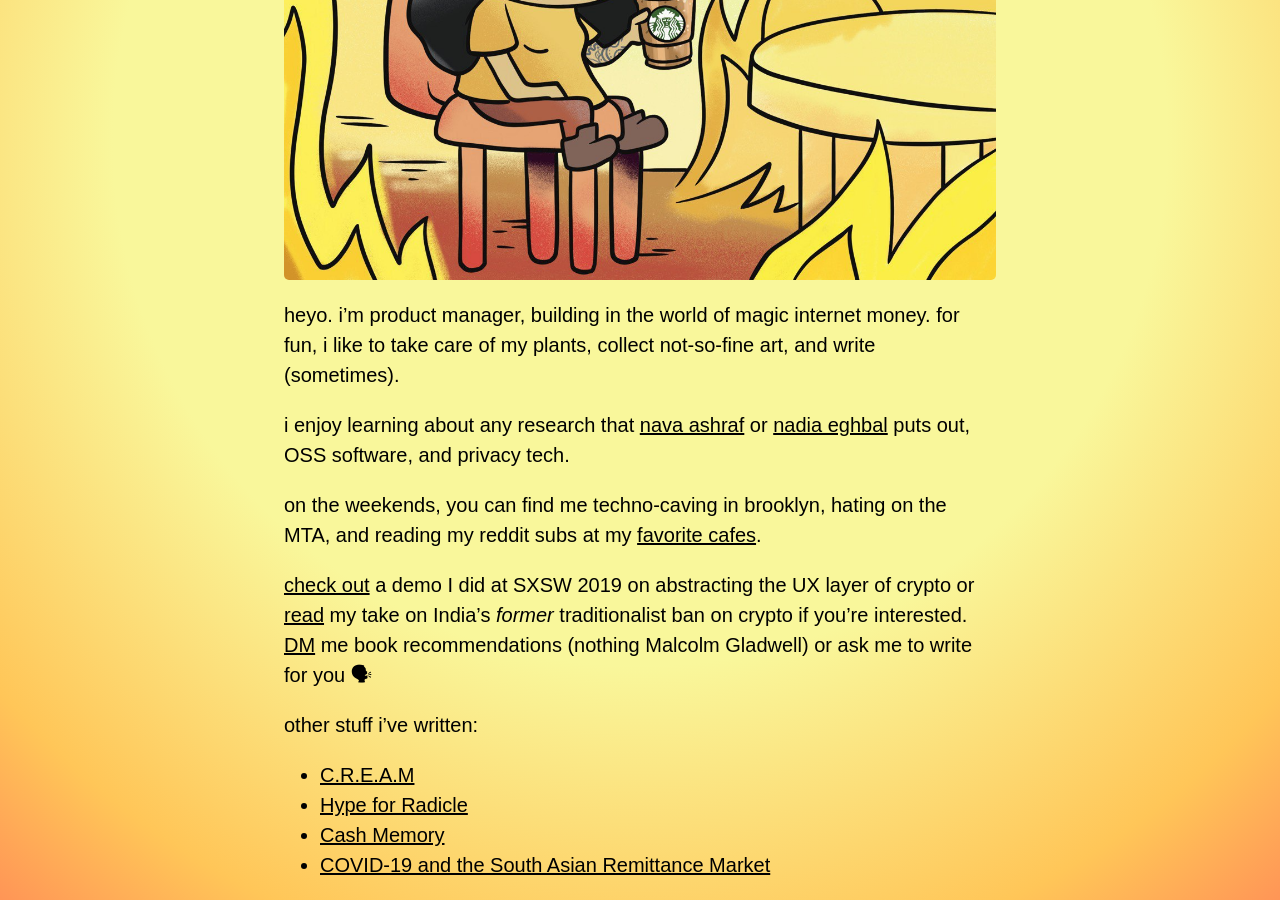
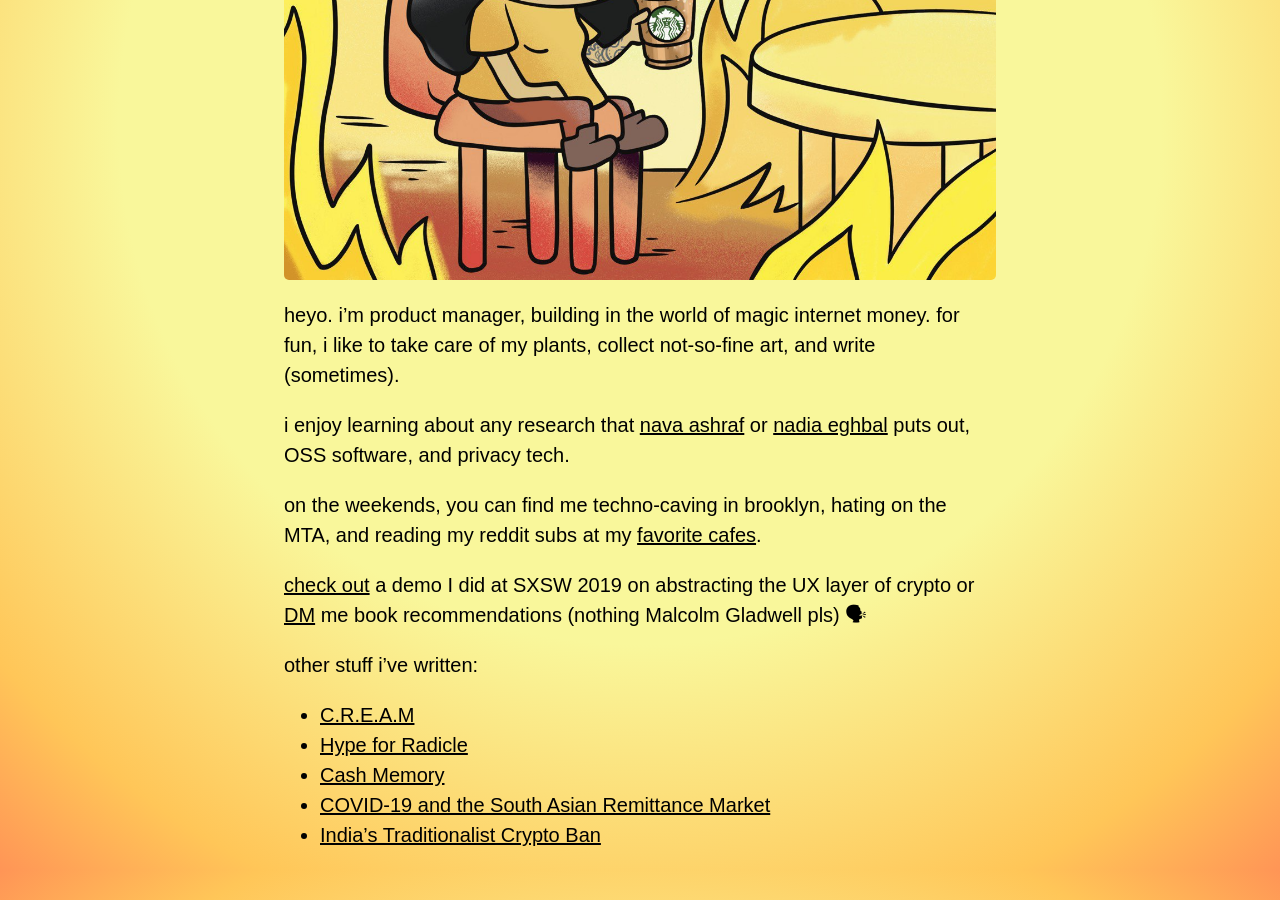
Before and after one commit to adeets-22/adeets-22.github.io, a Jekyll site: the page built from index.md, in a window 1280 px wide and 900 px high, scrolled down 623 px. Built offline with Jekyll 4.4.1, drawn with Linux system fonts in a browser that asks for light colours.

Commit message:
Update index.md

```diff
--- a/index.md
+++ b/index.md
@@ -13,10 +13,11 @@ i enjoy learning about any research that [nava ashraf](https://ashrafnava.wordpr
 
 on the weekends, you can find me techno-caving in brooklyn, hating on the MTA, and reading my reddit subs at my [favorite cafes](https://www.notion.so/cafe-workspots-80b6b55555524fe88185d20806e30967).
 
-[check out](https://www.youtube.com/watch?v=NhHs1lPCzK0https://www.youtube.com/watch?v=NhHs1lPCzK0) a demo I did at SXSW 2019 on abstracting the UX layer of crypto or [read](https://thejuggernaut.com/article?id=7vkLiVyhWm5guuwTPcbTCl) my take on India's *former* traditionalist ban on crypto if you're interested. [DM](https://twitter.com/adeets_22) me book recommendations (nothing Malcolm Gladwell) or ask me to write for you 🗣
+[check out](https://www.youtube.com/watch?v=NhHs1lPCzK0https://www.youtube.com/watch?v=NhHs1lPCzK0) a demo I did at SXSW 2019 on abstracting the UX layer of crypto or [DM](https://twitter.com/adeets_22) me book recommendations (nothing Malcolm Gladwell pls) 🗣
 
 other stuff i've written:
 - [C.R.E.A.M](https://buttercup4pres.medium.com/c-r-e-a-m-e39e49a4a9fa)
 - [Hype for Radicle](https://buttercup4pres.medium.com/hype-for-radicle-957cfd03aaf8?source=---------0----------------------------)
 - [Cash Memory](https://onjuno.com/blog/what-is-cash-memory-and-why-fintechs-need-to-take-notice)
 - [COVID-19 and the South Asian Remittance Market](https://onjuno.com/blog/the-impact-of-covid-19-on-south-asian-remittance)
+- [India's Traditionalist Crypto Ban](https://thejuggernaut.com/article?id=7vkLiVyhWm5guuwTPcbTCl)
```
